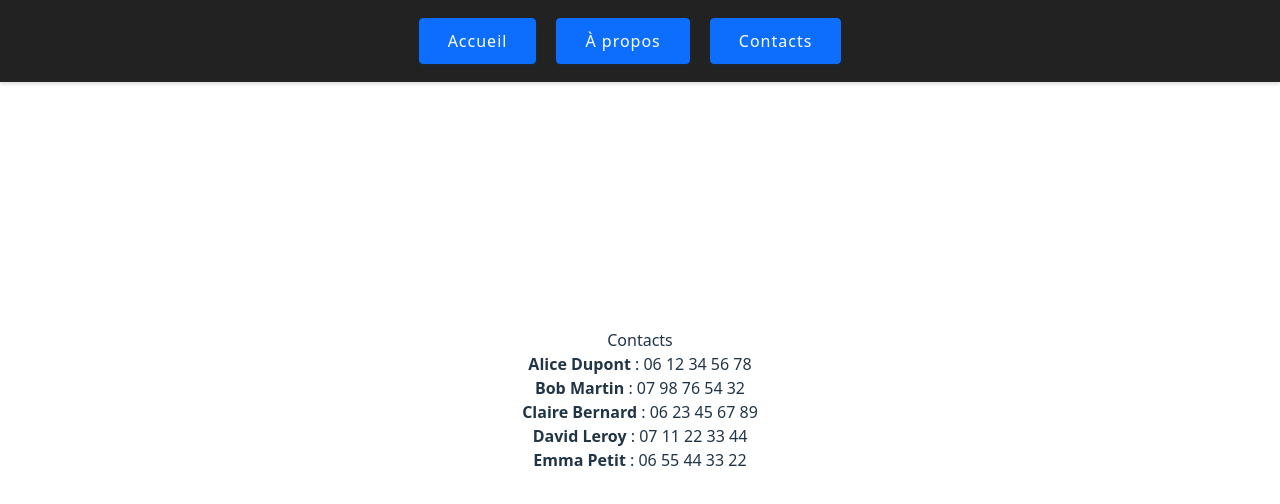
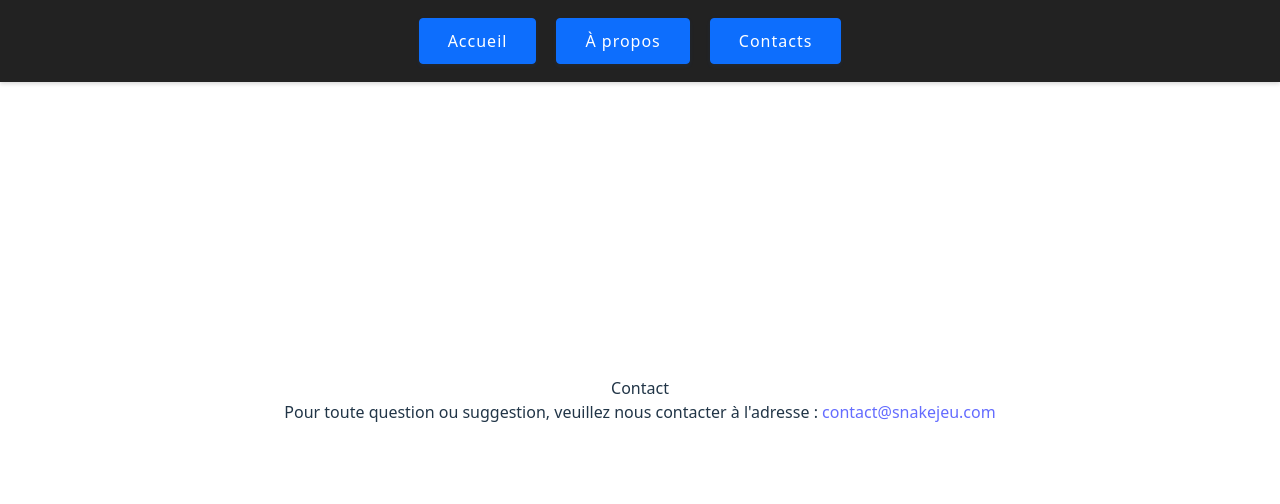
Before and after one commit to jlg-formation/snake-jeu, a React (Vite) app: page /contacts in a window 1280 px wide. Shown: the top 504 px of the page. Built offline with nearby package versions, Linux system fonts and the light colour scheme.

Commit message:
feat: Simplify Contacts page by removing contact list and updating content

```diff
--- a/src/pages/Contacts.tsx
+++ b/src/pages/Contacts.tsx
@@ -1,24 +1,8 @@
-
-
-const contacts = [
-  { name: 'Alice Dupont', phone: '06 12 34 56 78' },
-  { name: 'Bob Martin', phone: '07 98 76 54 32' },
-  { name: 'Claire Bernard', phone: '06 23 45 67 89' },
-  { name: 'David Leroy', phone: '07 11 22 33 44' },
-  { name: 'Emma Petit', phone: '06 55 44 33 22' },
-];
-
 export default function Contacts() {
   return (
     <div>
-      <h2>Contacts</h2>
-      <ul>
-        {contacts.map((contact, idx) => (
-          <li key={idx}>
-            <strong>{contact.name}</strong> : {contact.phone}
-          </li>
-        ))}
-      </ul>
+      <h2>Contact</h2>
+      <p>Pour toute question ou suggestion, veuillez nous contacter à l'adresse : <a href="mailto:contact@snakejeu.com">contact@snakejeu.com</a></p>
     </div>
   );
 }
```
